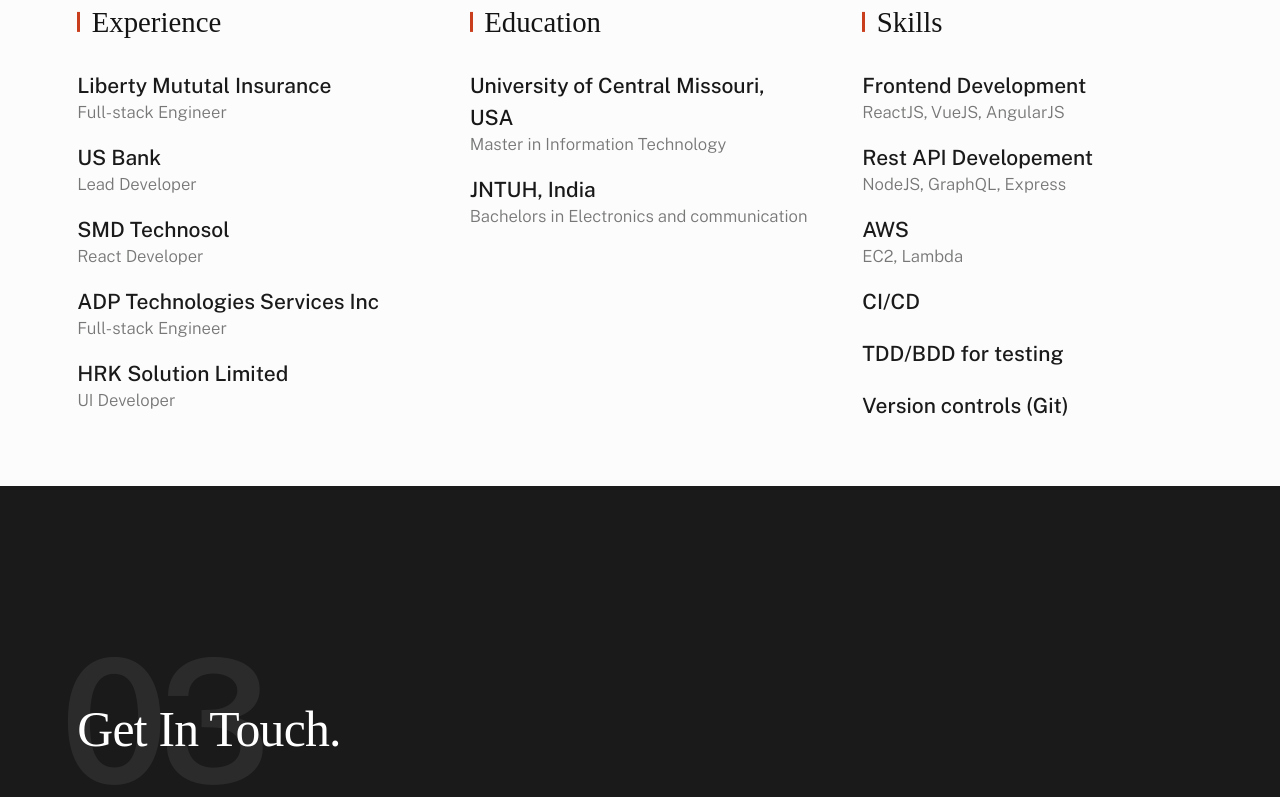
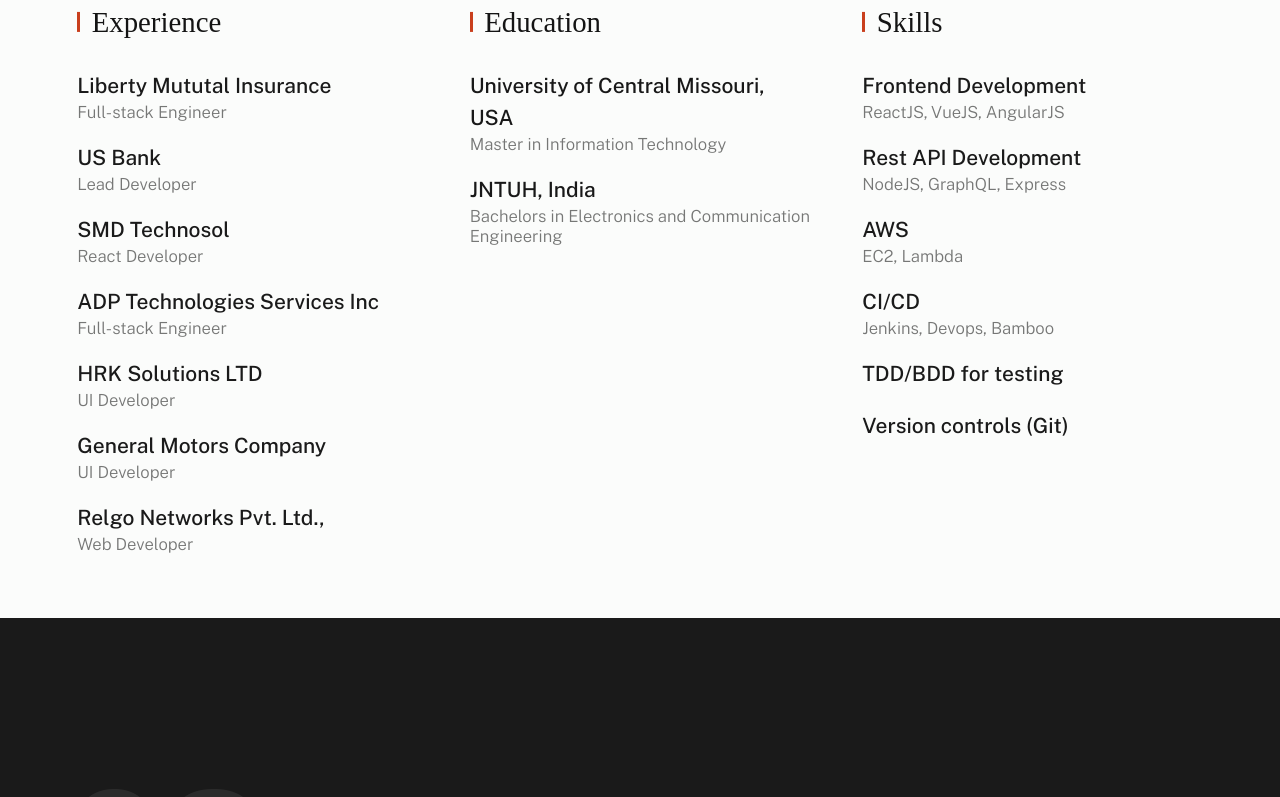
Before and after one commit to arunreddyd-coder/arun-reddy.github.io, a plain HTML site: page index.html in a window 1280 px wide. Shown: the part 2000-2797 px from the top of the page. Drawn offline with nearby package versions, Linux system fonts and the light colour scheme; a web font is replaced by a local one.

Commit message:
Updated index.html

```diff
--- a/index.html
+++ b/index.html
@@ -87,7 +87,7 @@
                         <div class="s-intro__content-pretitle text-pretitle">Hello</div>
                         <h1 class="s-intro__content-title">
                         I'm Arun Donthidi <br>
-                        a full-stack engineer <br>
+                        a Full-stack Engineer <br>
                         base in North Carolina.
                         </h1>
 
@@ -177,8 +177,16 @@
                                     <span>Full-stack Engineer</span>
                                 </li>
                                 <li>
-                                    HRK Solution Limited
+                                    HRK Solutions LTD
                                     <span>UI Developer</span>
+                                </li>
+                                <li>
+                                    General Motors Company
+                                    <span>UI Developer</span>
+                                </li>
+                                <li>
+                                    Relgo Networks Pvt. Ltd.,
+                                    <span>Web Developer</span>
                                 </li>
                             </ul>
                         </div> <!--end s-about__block -->
@@ -196,7 +204,7 @@
                                 <li>
                                     <a href="#0">
                                         JNTUH, India
-                                        <span>Bachelors in Electronics and communication</span>
+                                        <span>Bachelors in Electronics and Communication Engineering</span>
                                     </a>
                                 </li>
                             </ul>
@@ -211,7 +219,7 @@
                                     <span>ReactJS, VueJS, AngularJS</span>
                                 </li>
                                 <li>
-                                    Rest API Developement
+                                    Rest API Development
                                     <span>NodeJS, GraphQL, Express</span>
                                 </li>
                                 <li>
@@ -220,6 +228,7 @@
                                 </li>
                                 <li>
                                     CI/CD
+                                    <span>Jenkins, Devops, Bamboo</span>
                                 </li>
                                 <li>
                                     TDD/BDD for testing
@@ -244,7 +253,7 @@
 
             <div class="row">
                 <div class="column lg-12">
-                    <div class="section-header light-on-dark" data-num="03">
+                    <div class="section-header light-on-dark" data-num="02">
                         <h2 class="text-display-title">Get In Touch.</h2>
                     </div> <!-- end section-header -->
                 </div>
```
